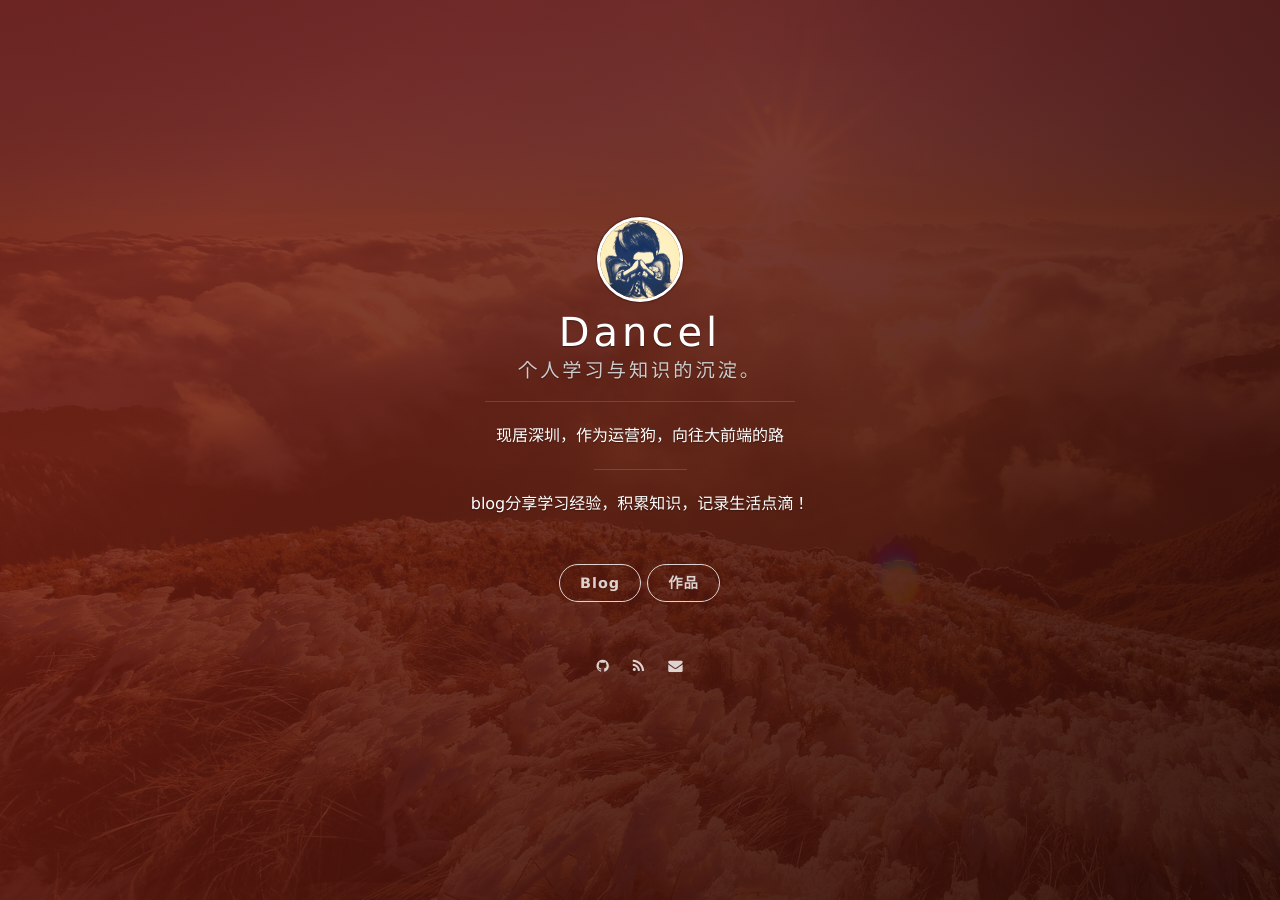
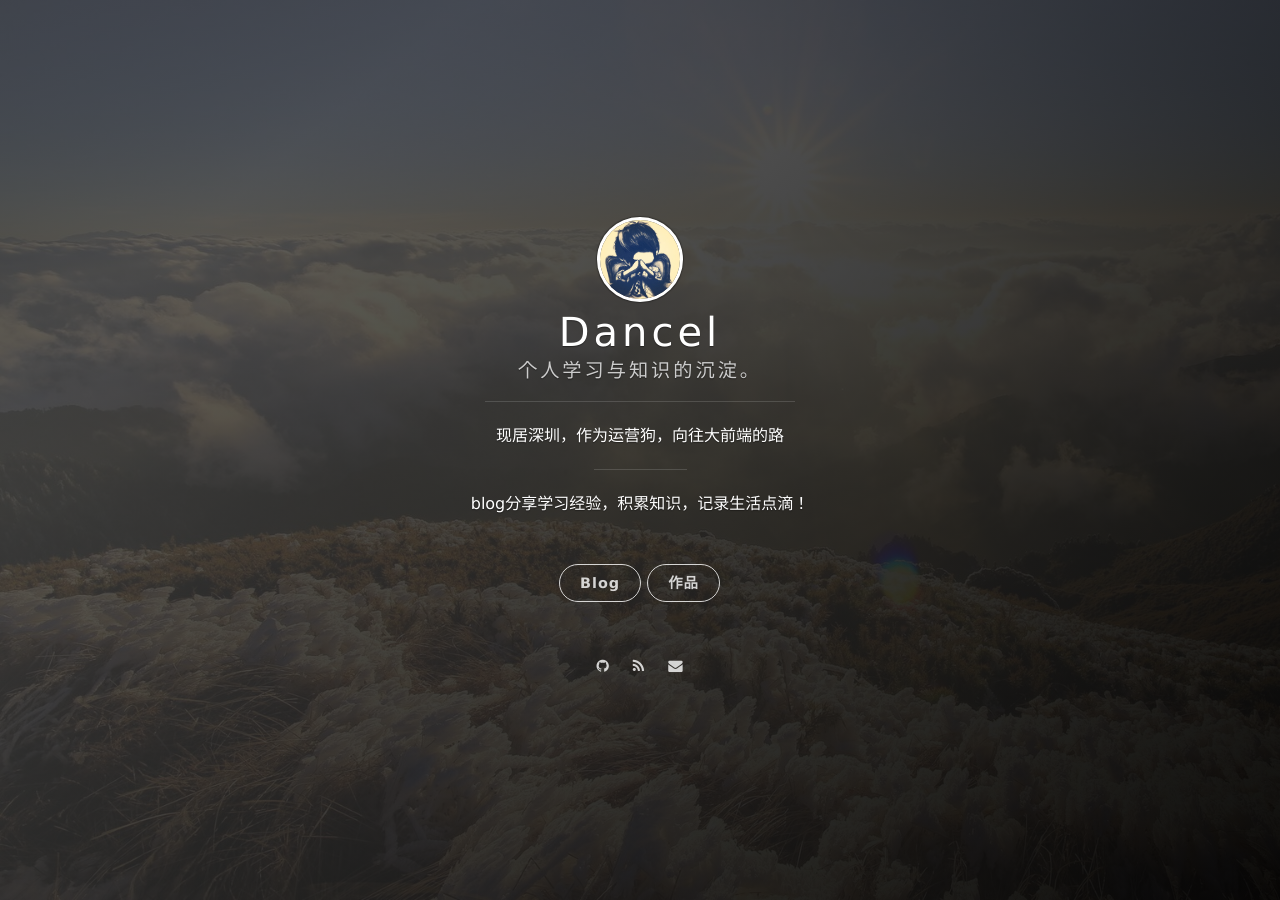
Before and after one commit to secret-k/secret-k.github.io, a Jekyll site: the page built from index.html, in a window 1280 px wide. Built offline with Jekyll 4.4.1, drawn with Linux system fonts in a browser that asks for light colours; nearby versions of some CDN libraries; the list of posts is cut into pages by our own code.

Commit message:
change color

```diff
--- a/_config.yml
+++ b/_config.yml
@@ -10,10 +10,10 @@ url: "https://secret-k.github.io"
 permalink: /:year/:month/:title/
 
 # Format
-highlighter: rouge
+highlighter: Baby blue
 
 # supported colors: blue, green, purple, red, orange or slate. If you need clear, leave it empty.
-cover_color: red
+cover_color: grey
 
 # The blog button should not be removed.
 blog_button:
```
